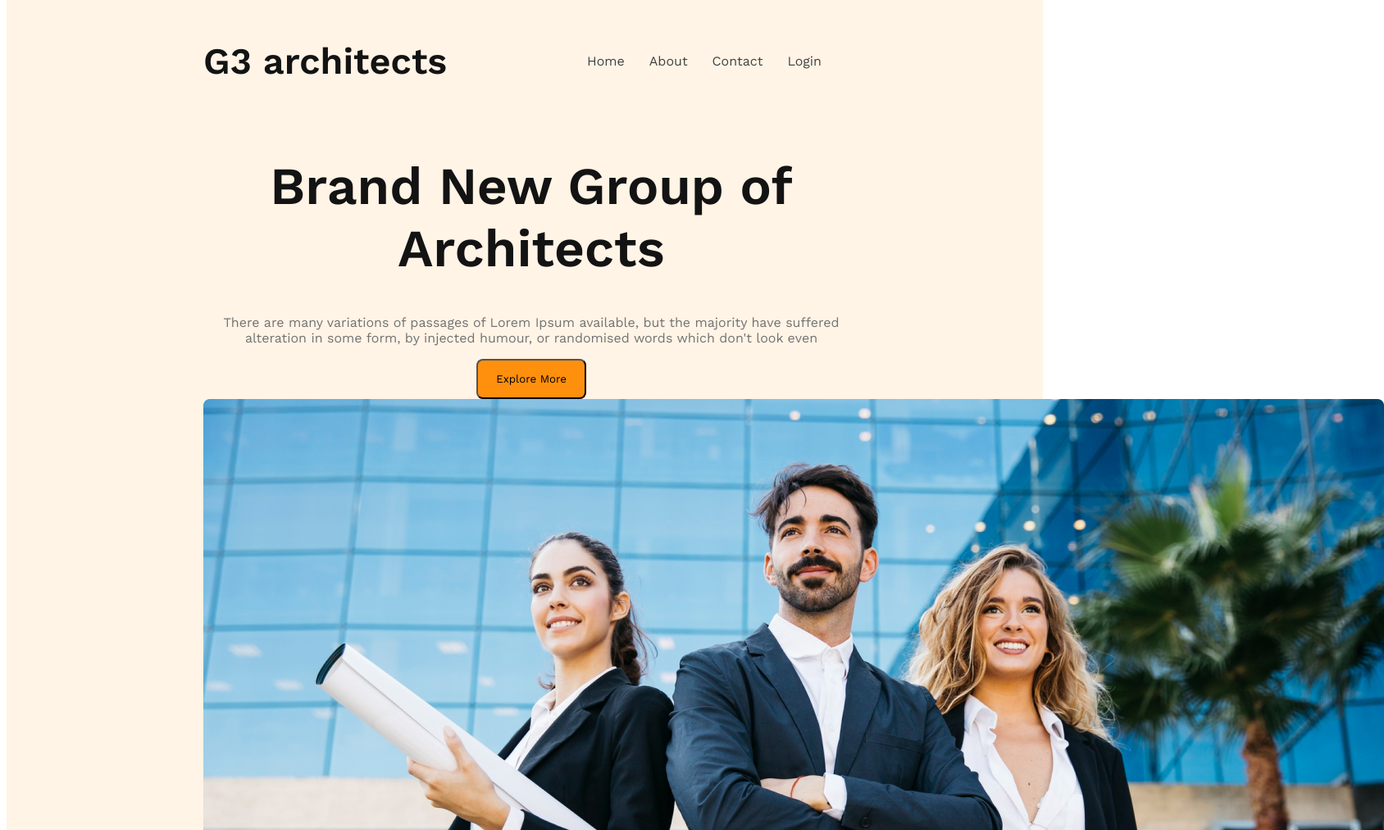
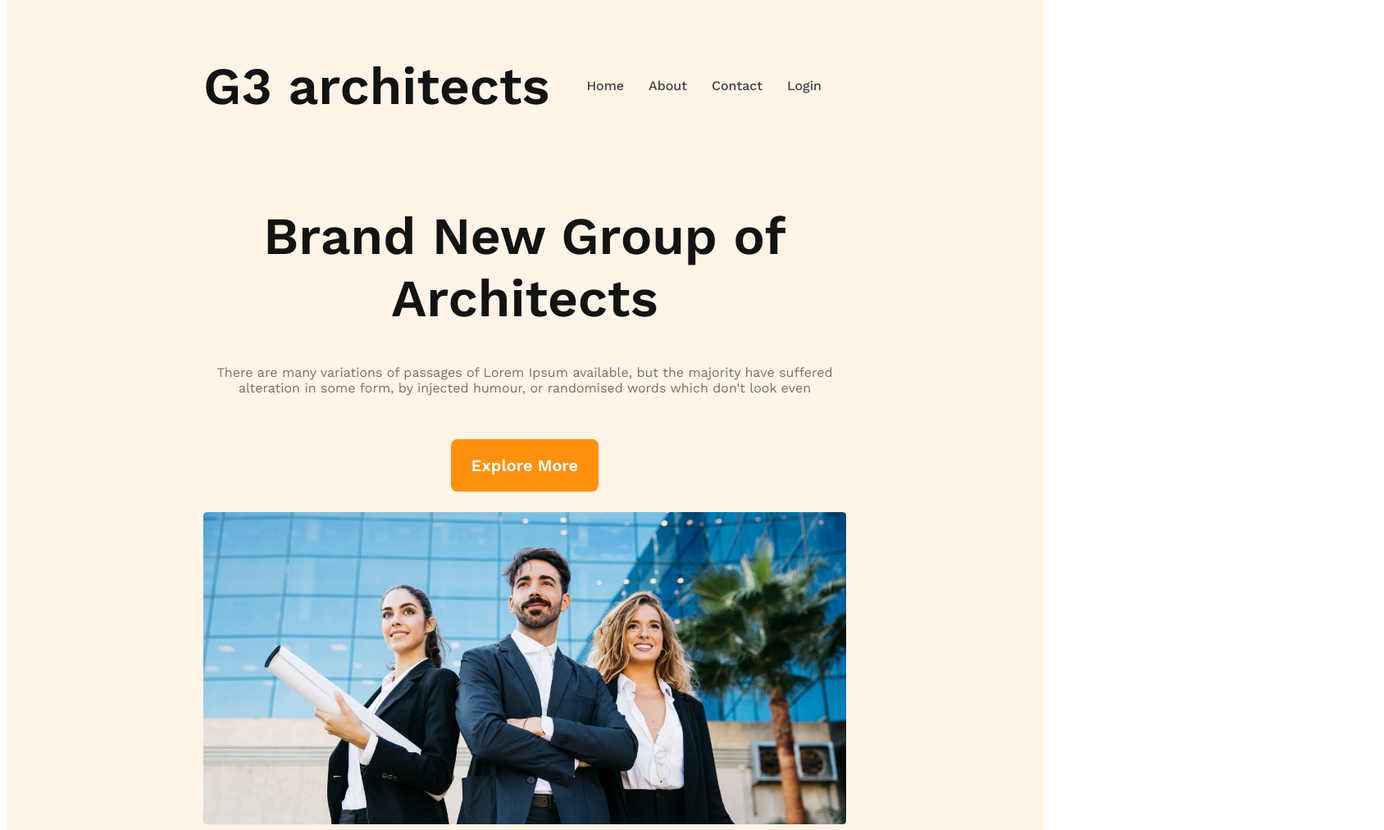
Before and after one commit to rony-1234/g3-architects-website, a plain HTML site: page index.html in a window 1280 px wide. Shown: the part 55-1068 px from the top of the page at 82% size, 1688 px wide, since content can reach past the window. Drawn offline with nearby package versions, Linux system fonts and the light colour scheme; a web font is replaced by a local one.

Commit message:
responsive complete banner section

```diff
--- a/css/style.css
+++ b/css/style.css
@@ -8,7 +8,12 @@
 .btn-primary{
     border-radius: 8px;
     background: #FF900E;
-    padding: 15px 22px;
+    color: #fff;
+    font-weight: 600;
+    font-size: 1.25rem;
+    padding: 20px 25px;
+    border: 0;
+    cursor: pointer;
 }
 /* header */
 
@@ -24,8 +29,9 @@ nav{
 .nav-title{
     color: #131313;
     text-align: center;
-    font-size: 45px;
+    font-size: 4rem;
     font-weight: 700;
+    line-height: normal;
 
 }
 nav > ul{
@@ -40,14 +46,14 @@ nav li a{
     text-decoration: none;
     color: #424242;
     font-size: 1rem;
+    font-weight: 500;
+    line-height: 26px;
 }
 
 /* banner section */
 .banner-content{
     text-align: center;
      margin: 0 auto;
-     width: 800px;
-
 }
 .banner-title{
     color:#131313 ;
@@ -60,5 +66,33 @@ nav li a{
     text-align: center;
     font-size: 1rem;
     font-weight: 400;
+    margin-bottom: 53px;
 
 }
+img{
+    width: 100%;
+    margin-top: 25px;
+
+
+}
+
+/* responsive added media quaries */
+/* mobile device */
+@media screen and (max-width:576px) {
+    header{
+        padding: 20px;
+    }
+    nav{
+        flex-direction: column;
+    }
+
+}
+/* tablet device/ medium device */
+@media screen and (min-width:576px) and (max-width:960px){
+    header{
+        padding: 50px;
+    }
+    nav{
+        flex-direction: column;
+    }
+}
```
